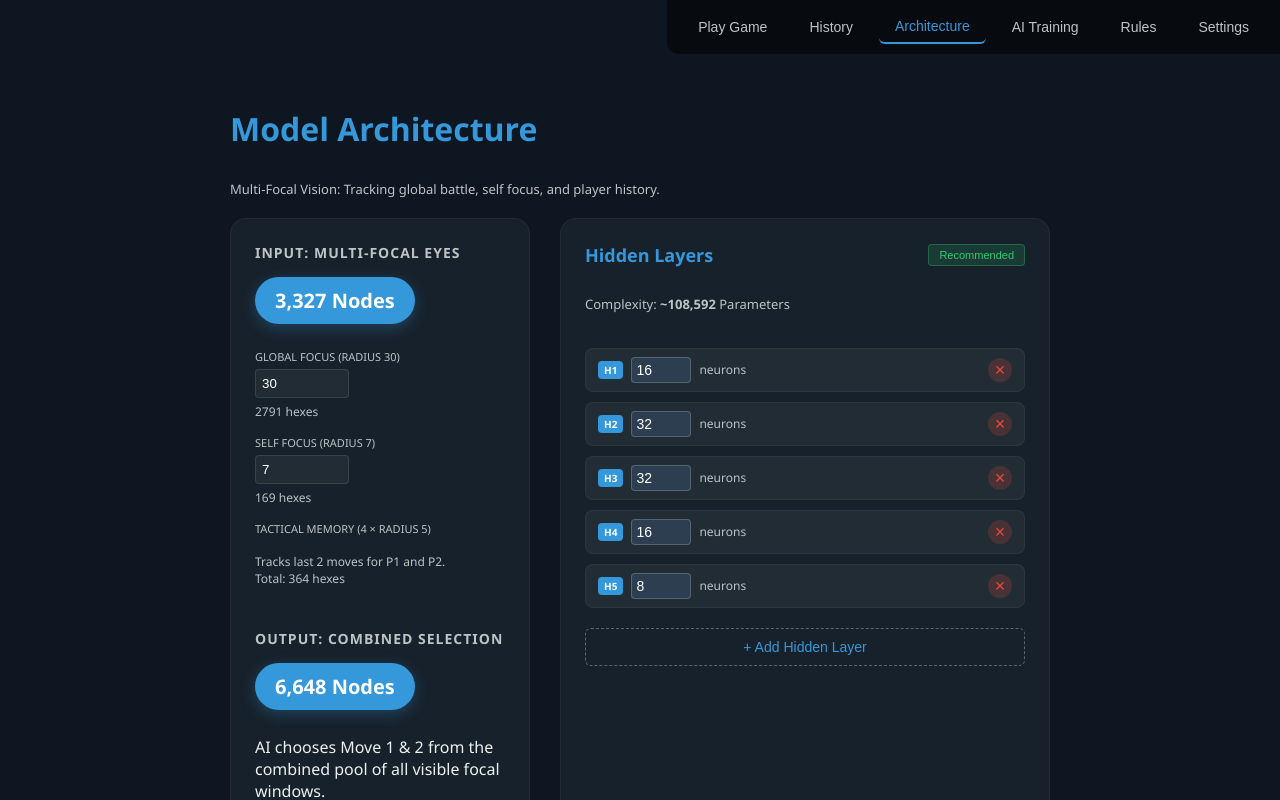
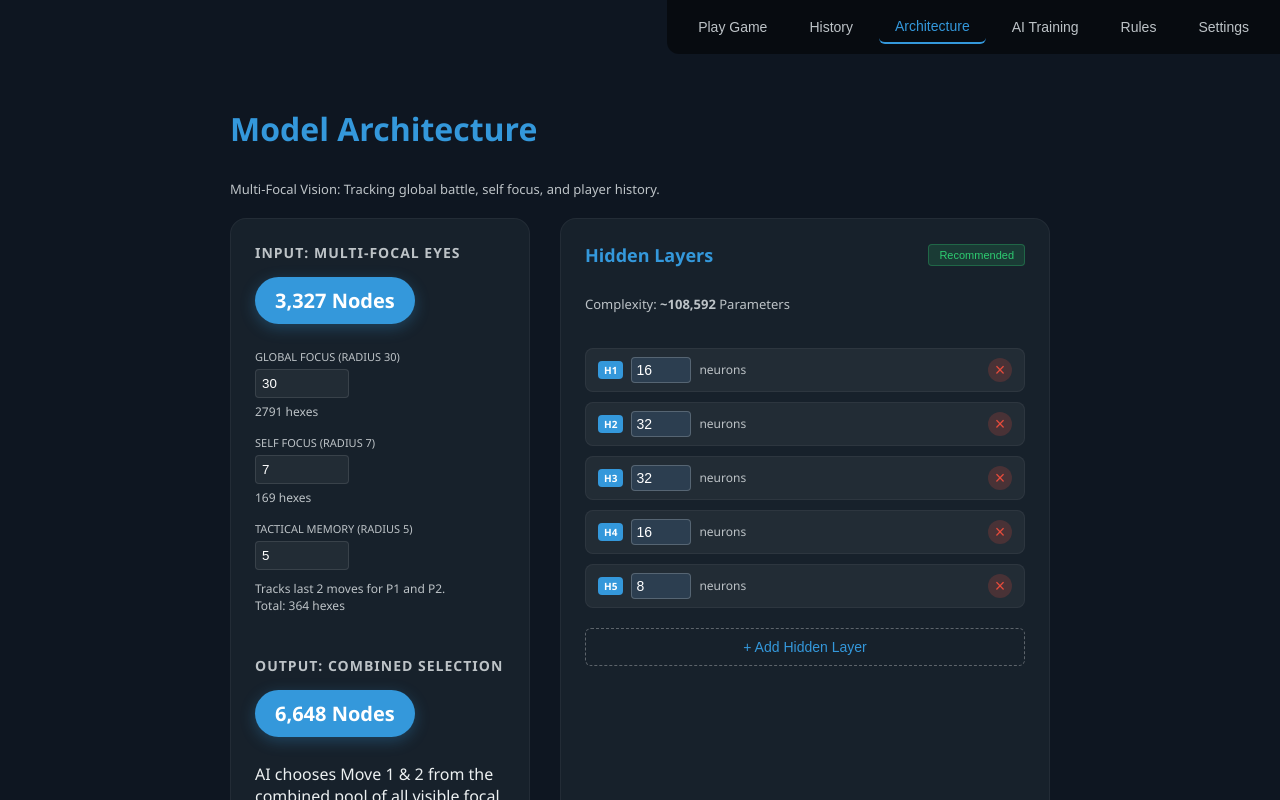
Before and after one commit to MicahWade/Hex-a-Gon-AI, a React (Vite) app: page / in a window 1280 px wide. Both pictures are taken after a click on the button "Architecture". Built offline with nearby package versions, Linux system fonts and the light colour scheme.

Commit message:
feat: make Tactical Memory radius adjustable in AI architecture

```diff
--- a/src/components/ModelConfig.tsx
+++ b/src/components/ModelConfig.tsx
@@ -8,7 +8,7 @@ interface Props {
 export const ModelConfig: React.FC<Props> = ({ layers, setLayers }) => {
   const [focalRadius, setFocalRadius] = useState(30);
   const [selfRadius, setSelfRadius] = useState(7);
-  const [memoryRadius] = useState(5); // Fixed R5 for history focal windows
+  const [memoryRadius, setMemoryRadius] = useState(5);
 
   // Hexes in radius R = 3R(R+1) + 1
   const globalHexes = 3 * focalRadius * (focalRadius + 1) + 1;
@@ -80,8 +80,9 @@ export const ModelConfig: React.FC<Props> = ({ layers, setLayers }) => {
             </div>
 
             <div className="mini-input" style={{ marginTop: '15px' }}>
-              <label>Tactical Memory (4 &times; Radius 5)</label>
-              <p className="node-unit" style={{ color: 'var(--text-secondary)' }}>
+              <label>Tactical Memory (Radius {memoryRadius})</label>
+              <input type="number" value={memoryRadius} onChange={e => setMemoryRadius(parseInt(e.target.value))} min="1" max="15" />
+              <p className="node-unit" style={{ color: 'var(--text-secondary)', marginTop: '5px' }}>
                 Tracks last 2 moves for P1 and P2.<br/>
                 Total: {memoryHexes * 4} hexes
               </p>
```
